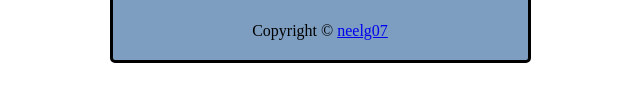
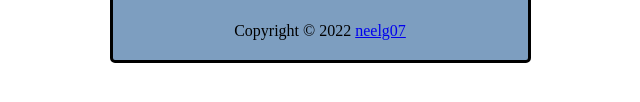
Before and after one commit to neelg07/calculator, a plain HTML site: page index.html in a window 1280 px wide. Shown: the part 618-720 px from the top of the page, 320-960 px from the left. Drawn offline with Linux system fonts and the light colour scheme.

Commit message:
Add year to copyright statement

```diff
--- a/index.html
+++ b/index.html
@@ -58,7 +58,7 @@
                     </div>
 
                 </div>
-                <div class="footer">Copyright &copy <a href='https://github.com/neelg07/calculator'>neelg07</a></div>
+                <div class="footer">Copyright &copy 2022 <a href='https://github.com/neelg07/calculator'>neelg07</a></div>
             </div>
         </div>
     </body>
```
